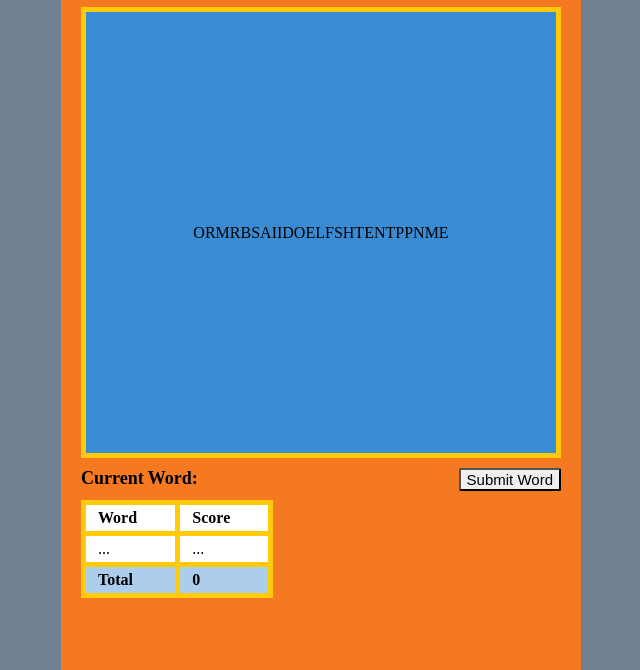
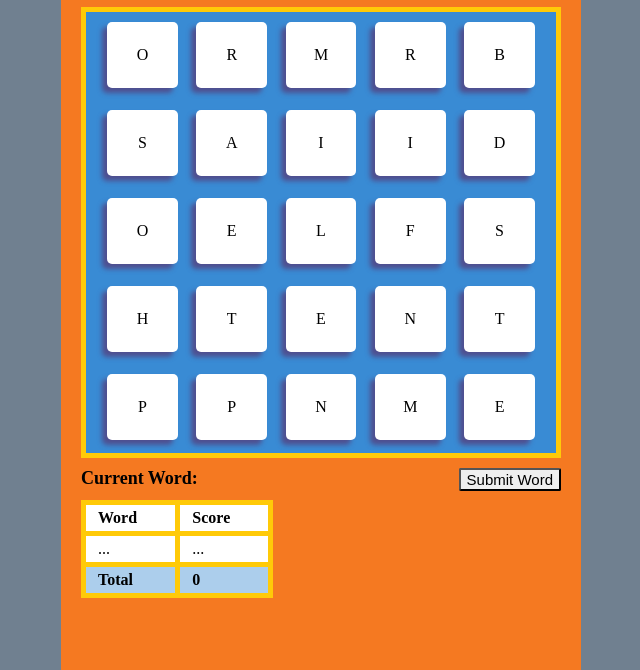
Before and after one commit to JohnTrecker/Boggle, a plain HTML site: page index.html in a window 1280 px wide. Shown: the part 130-800 px from the top of the page, without its empty margins (319-959 px from the left). Drawn offline with Linux system fonts and the light colour scheme.

Commit message:
adjusts grid cell styling and naming convention

```diff
--- a/main.css
+++ b/main.css
@@ -101,18 +101,19 @@ img.logo{
   flex-direction: row;
   justify-content: center;
   flex-wrap: wrap;
-  align-content: center;
+  /*align-content: center;*/
   text-align: center;
 
   box-sizing: border-box;
   background-color: #398BD4;
   border: 5px solid #FFCA08;
 }
-.Grid-cell {
+.grid-cell {
   width: 15%;
   height: 15%;
-  max-height: 12%;
-  max-width: 12%;
+  /* TODO: Style precisely */
+  max-height: 15%;
+  max-width: 15%;
   margin: 2%;
 
   display: inherit;
@@ -126,6 +127,9 @@ img.logo{
   -webkit-box-shadow: -5px 5px 5px 0 rgba(79,79,143,1);
   -moz-box-shadow: -5px 5px 5px 0 rgba(79,79,143,1);
   box-shadow: -5px 5px 5px 0 rgba(79,79,143,1);
+}
+.grid-cell.active {
+  background-color: #ACCEEC;
 }
 
 /* SCOREBOARD */
```
